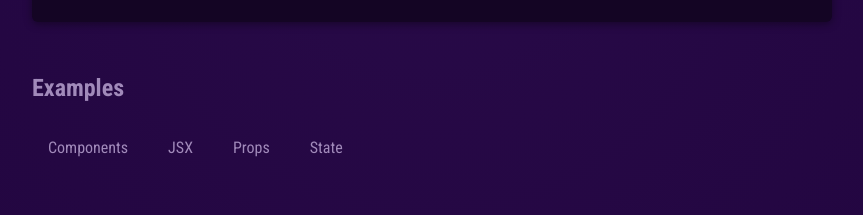
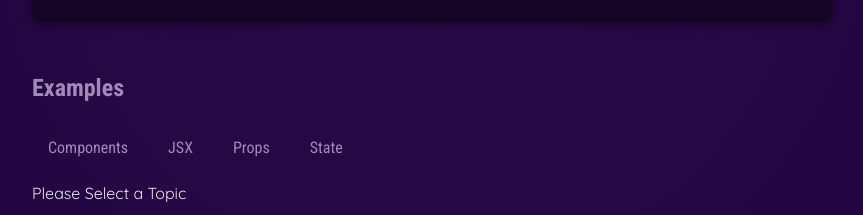
Before and after one commit to DXVII/ReactCompleteGuide2024, a React (Vite) app in the folder 01-starting-project/: page / in a window 1280 px wide. Shown: the part 737-952 px from the top of the page, without its empty margins (208-1071 px from the left). Built offline with nearby package versions, Linux system fonts and the light colour scheme.

Commit message:
onClick Tab button

```diff
--- a/01-starting-project/src/App.jsx
+++ b/01-starting-project/src/App.jsx
@@ -1,8 +1,11 @@
 import { CORE_CONCEPTS, EXAMPLES } from "./data";
 import Header from "./components/Header";
 import CoreConcept from "./components/CoreConcept";
+import { Children, useState } from "react";
+import TabButton from "./components/TabButton";
 
 function App() {
+    const [selectedTopic, setSelectedTopic] = useState("Please Select a Topic");
   return (
     <div>
         <Header />
@@ -17,6 +20,7 @@ function App() {
             <section id="examples">
                 <h2>Examples</h2>
                 <SectionExamples />
+                {selectedTopic}
             </section>
 
         </main>
@@ -41,18 +45,25 @@ function SectionCoreConcepts() {
 }
 
 function SectionExamples() {
+
     return (
         <menu>
+            {/* note: onSelect is an arbitrary name for passing
+              the event handler to the "onClick" defined in TabButton */}
             {Object.keys(EXAMPLES).map( (key) =>
-                <button key={key} onClick={()=>handleClickExample(key)}> {
-                    EXAMPLES[key].title}
-                </button>
+                <TabButton
+                    title={EXAMPLES[key].title}
+                    onSelect={()=>handleClickExample(key)}
+                />
             )}
         </menu>)
 }
 
 const handleClickExample = (key) => {
-    console.log('clicked on: '+key)
+    console.log('clicked on: '+ key)
 }
+export default App;
 
-export default App;
+// <button key={key} onClick={()=>handleClickExample(key, setSelectedTopic)}>
+//     {EXAMPLES[key].title}
+// </button>
--- a/01-starting-project/src/components/TabButton.jsx
+++ b/01-starting-project/src/components/TabButton.jsx
@@ -0,0 +1,7 @@
+export default function TabButton({ title, onSelect }) {
+    return (
+        <li>
+            <button onClick={onSelect}>{title}</button>
+        </li>
+    );
+}
```
